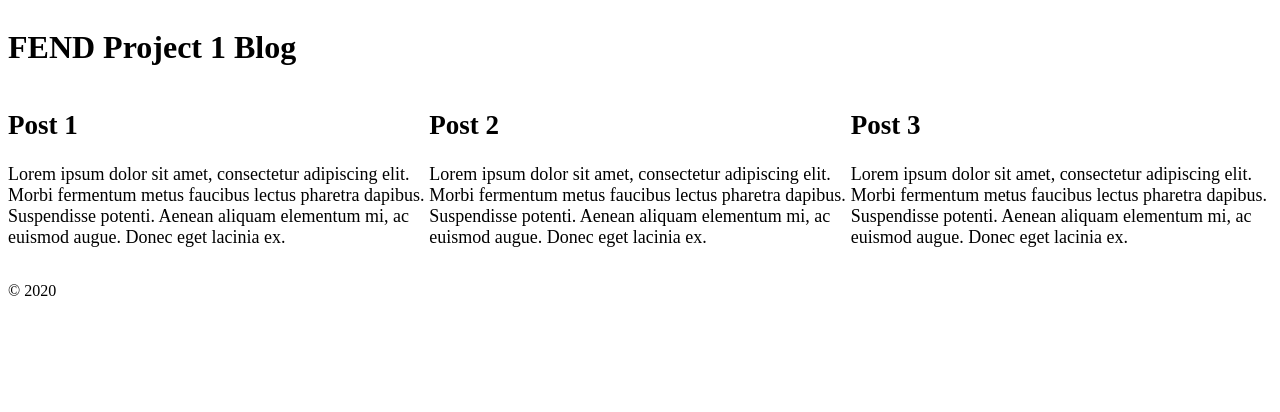
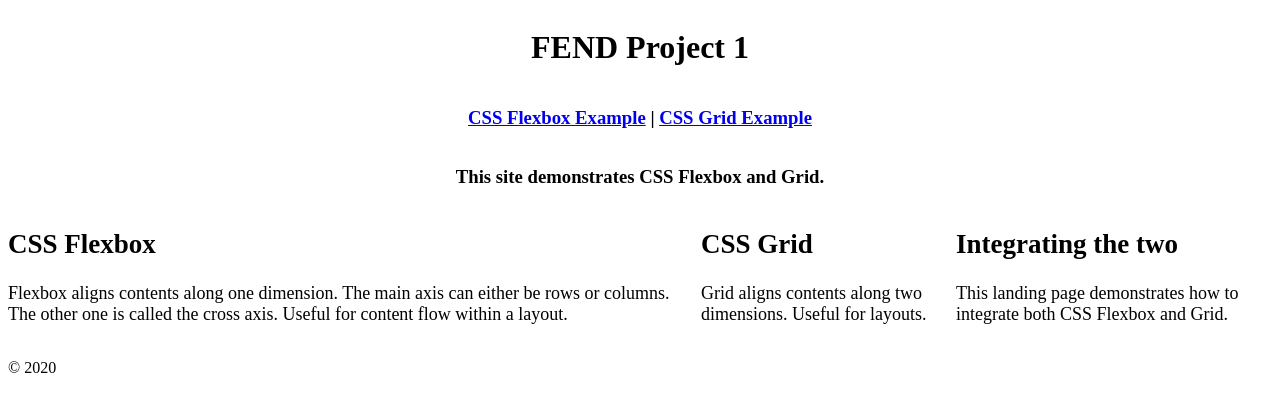
Before and after one commit to SharonMP/FEND-Project1, a plain HTML site: page index.html in a window 1280 px wide. Drawn offline with Linux system fonts and the light colour scheme.

Commit message:
Update the contents
Changes:
- Update index.html with a `nav` section to additional posts
- Update style.css to add the new elements to the grid
- Create placeholder pages for the posts
- Update content of the items to reflect the posts

```diff
--- a/assets/css/style.css
+++ b/assets/css/style.css
@@ -2,12 +2,23 @@
   display: grid;
   grid-template-areas:
     "header"
+    "nav"
+    "h3"
     "section"
     "footer";
 }
 
 header {
   grid-area: header;
+  text-align: center;
+}
+
+nav {
+  text-align: center;
+}
+
+h3 {
+  text-align: center;
 }
 
 section {
--- a/index.html
+++ b/index.html
@@ -1,28 +1,32 @@
 <!DOCTYPE html>
 <html lang="en">
 <head>
-    <title>FEND Project 1 Blog</title>
+    <title>FEND Project 1</title>
     <link rel="stylesheet" href="./assets/css/style.css" />
 </head>
 <body>
 <div class="main">
     <header>
-        <h1>FEND Project 1 Blog</h1>
+        <h1>FEND Project 1</h1>
     </header>
+    <nav>
+        <h3><a href="./flexbox.html">CSS Flexbox Example</a> | <a href="./grid.html">CSS Grid Example</a></h3>
+    </nav>
+    <h3>This site demonstrates CSS Flexbox and Grid.</h3>
     <section>
         <article>
-            <h2>Post 1</h2>
-            <p>Lorem ipsum dolor sit amet, consectetur adipiscing elit. Morbi fermentum metus faucibus lectus pharetra dapibus. Suspendisse potenti. Aenean aliquam elementum mi, ac euismod augue. Donec eget lacinia ex.</p>
+            <h2>CSS Flexbox</h2>
+            <p>Flexbox aligns contents along one dimension. The main axis can either be rows or columns. The other one is called the cross axis. Useful for content flow within a layout.</p>
         </article>
 
         <article>
-            <h2>Post 2</h2>
-            <p>Lorem ipsum dolor sit amet, consectetur adipiscing elit. Morbi fermentum metus faucibus lectus pharetra dapibus. Suspendisse potenti. Aenean aliquam elementum mi, ac euismod augue. Donec eget lacinia ex.</p>
+            <h2>CSS Grid</h2>
+            <p>Grid aligns contents along two dimensions. Useful for layouts.</p>
         </article>
 
         <article>
-            <h2>Post 3</h2>
-            <p>Lorem ipsum dolor sit amet, consectetur adipiscing elit. Morbi fermentum metus faucibus lectus pharetra dapibus. Suspendisse potenti. Aenean aliquam elementum mi, ac euismod augue. Donec eget lacinia ex.</p>
+            <h2>Integrating the two</h2>
+            <p>This landing page demonstrates how to integrate both CSS Flexbox and Grid.</p>
         </article>
     </section>
     <footer>
```
Also changed, not shown: flexbox.html (added, +19 -0 lines), grid.html (added, +19 -0 lines).
